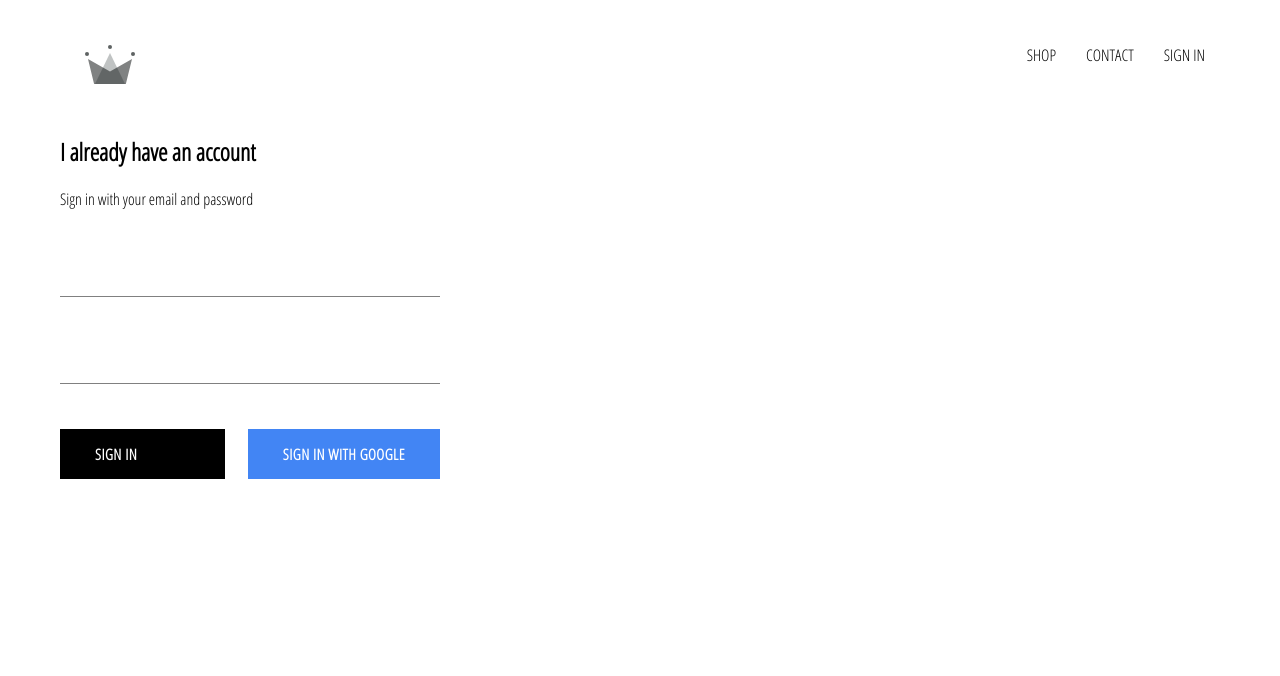
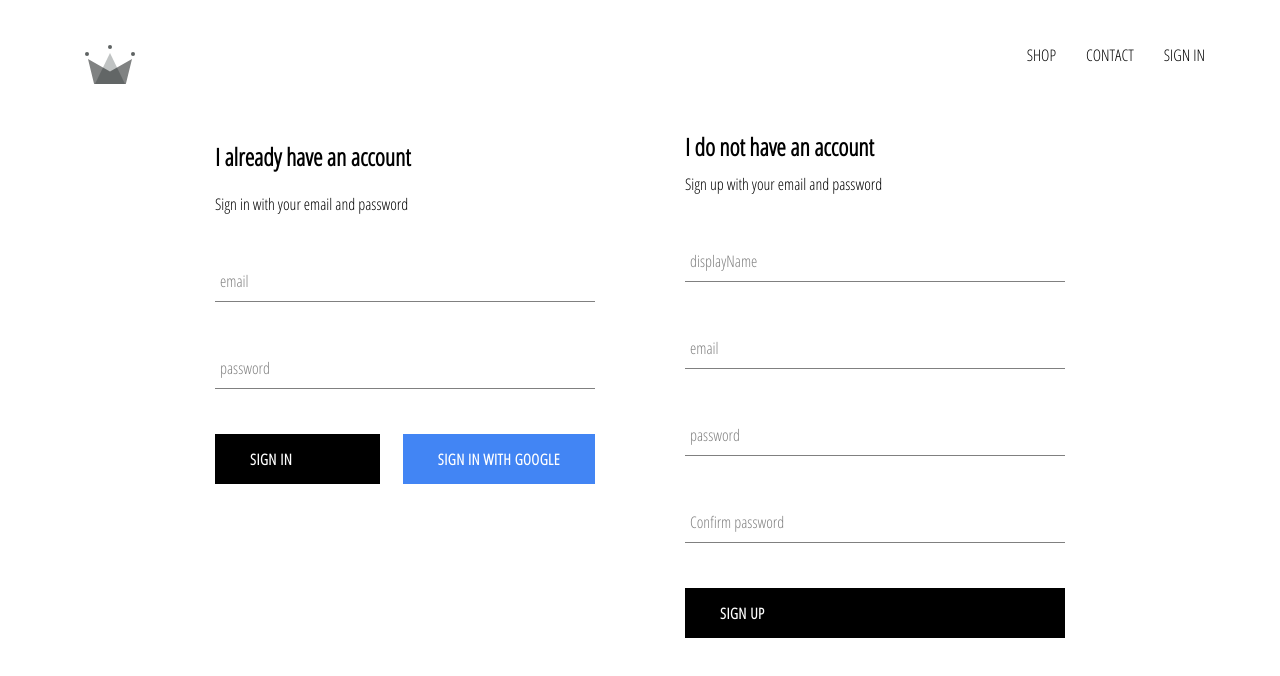
Before and after one commit to xhiron/shopping, a React (Create React App) app: page /signin in a window 1280 px wide. Shown: the top 676 px of the page. Built offline with nearby package versions, Linux system fonts and the light colour scheme; no server answers.

Commit message:
finish signin handling

```diff
--- a/src/App.js
+++ b/src/App.js
@@ -5,7 +5,7 @@
 import { Switch, Route } from "react-router-dom"
 import Header from "./components/header/Header"
 import SignInAndSignUp from "./pages/sign-in-and-sign-up/SignInAndSignUp"
-import { auth } from "./firebase/firebase.utils"
+import { auth, createUserProfileDocument } from "./firebase/firebase.utils"
 class App extends React.Component {
   constructor() {
     super()
@@ -17,8 +17,25 @@
   unsubscribeFromAuth = null
 
   componentDidMount() {
-    this.unsubscribeFromAuth = auth.onAuthStateChanged((user) => {
-      this.setState({ currentUser: user })
+    this.unsubscribeFromAuth = auth.onAuthStateChanged(async (userAuth) => {
+      if (userAuth) {
+        const userRef = await createUserProfileDocument(userAuth)
+        userRef.onSnapshot((snapShot) => {
+          this.setState(
+            {
+              currentUser: {
+                id: snapShot.id,
+                ...snapShot.data(),
+              },
+            },
+            () => {
+              console.log(this.state)
+            }
+          )
+        })
+      } else {
+        this.setState({ currentUser: userAuth })
+      }
     })
   }
 
--- a/src/components/form-input/FormInput.jsx
+++ b/src/components/form-input/FormInput.jsx
@@ -4,7 +4,7 @@
 const FormInput = ({ handleChange, label, ...otherProps }) => (
   <div className="group">
     <input type="text" onChange={handleChange} {...otherProps} className="form-input" />
-    {label ? <label className={`${otherProps.value.length} ?  'shrink' : ''} form-input-label`}></label> : null}
+    {label ? <label className={`${otherProps.value.length} ?  'shrink' : ''} form-input-label`}>{label}</label> : null}
   </div>
 )
 
--- a/src/components/sign-in/SignIn.jsx
+++ b/src/components/sign-in/SignIn.jsx
@@ -2,7 +2,7 @@
 import "./SignIn.scss"
 import FormInput from "../../components/form-input/FormInput"
 import CustomButton from "../custom-button/CustomButton"
-import { signInWithGoogle } from "../../firebase/firebase.utils"
+import { auth, signInWithGoogle } from "../../firebase/firebase.utils"
 
 class SignIn extends React.Component {
   constructor(props) {
@@ -13,8 +13,15 @@
       password: "",
     }
   }
-  handleSubmit = (e) => {
+  handleSubmit = async (e) => {
     e.preventDefault()
+    const { email, password } = this.state
+    try {
+      await auth.signInWithEmailAndPassword(email, password)
+      this.setState({ email: "", password: "" })
+    } catch (error) {
+      console.error(error)
+    }
     this.setState({ email: "", password: "" })
   }
 
@@ -33,7 +40,9 @@
           <FormInput label="email" handleChange={this.handleChange} type="email" name="email" value={this.state.email} required />
           <FormInput label="password" handleChange={this.handleChange} type="password" name="password" value={this.state.password} required />
           <div className="buttons">
-            <CustomButton type="submit">Sign In</CustomButton>
+            <CustomButton onClick={this.handleSubmit} type="submit">
+              Sign In
+            </CustomButton>
             <CustomButton isGoogleSignIn onClick={signInWithGoogle}>
               Sign In With Google
             </CustomButton>
--- /dev/null
+++ b/src/components/sign-up/SignUp.jsx
@@ -0,0 +1,67 @@
+import React from "react"
+import { auth, createUserProfileDocument } from "../../firebase/firebase.utils"
+import CustomButton from "../custom-button/CustomButton"
+import FormInput from "../form-input/FormInput"
+import "./SignUp.scss"
+class SignUp extends React.Component {
+  constructor() {
+    super()
+    this.state = {
+      displayName: "",
+      email: "",
+      password: "",
+      confirmPassword: "",
+    }
+  }
+
+  handleSubmit = async (event) => {
+    event.preventDefault()
+    const { displayName, email, password, confirmPassword } = this.state
+
+    if (password !== confirmPassword) {
+      alert("passwords dont match")
+      return
+    }
+    try {
+      const { user } = await auth.createUserWithEmailAndPassword(email, password)
+      await createUserProfileDocument(user, { displayName })
+      this.setState({
+        displayName: "",
+        email: "",
+        password: "",
+        confirmPassword: "",
+      })
+    } catch (error) {
+      console.error(error)
+    }
+  }
+  handleChange = (event) => {
+    const { name, value } = event.target
+    this.setState({ [name]: value })
+  }
+  render() {
+    const { displayName, email, password, confirmPassword } = this.state
+    return (
+      <div className="sign-up">
+        <h2 className="title">I do not have an account</h2>
+        <span>Sign up with your email and password</span>
+        <form
+          className="sign-up-form"
+          onSubmit={() => {
+            console.log("test")
+          }}
+        >
+          <FormInput label="displayName" required onChange={this.handleChange} type="text" name="displayName" value={displayName} />
+          <FormInput label="email" required onChange={this.handleChange} type="email" name="email" value={email} />
+          <FormInput label="password" required onChange={this.handleChange} type="password" name="password" value={password} />
+          <FormInput label="Confirm password" required onChange={this.handleChange} type="password" name="confirmPassword" value={confirmPassword} />
+          <CustomButton type="submit" onClick={this.handleSubmit}>
+            SIGN UP
+          </CustomButton>
+        </form>
+      </div>
+    )
+  }
+}
+
+export default SignUp
--- /dev/null
+++ b/src/components/sign-up/SignUp.scss
@@ -0,0 +1,9 @@
+.sign-up {
+  display: flex;
+  flex-direction: column;
+  width: 380px;
+}
+
+.title {
+  margin: 10px 0;
+}
--- a/src/firebase/firebase.utils.js
+++ b/src/firebase/firebase.utils.js
@@ -11,6 +11,27 @@
   appId: "1:239216383807:web:7f45af1e54df071332a58a",
 }
 
+export const createUserProfileDocument = async (userAuth, additionalData) => {
+  if (!userAuth) return
+  const userRef = firestore.doc(`users/${userAuth.uid}`)
+  const snapShot = await userRef.get()
+  if (!snapShot.exists) {
+    const { displayName, email } = userAuth
+    const createdAt = new Date()
+    try {
+      await userRef.set({
+        displayName,
+        email,
+        createdAt,
+        ...additionalData,
+      })
+    } catch (error) {
+      console.log("error creating user", error.messsage)
+    }
+  }
+  return userRef
+}
+
 firebase.initializeApp(config)
 
 export const auth = firebase.auth()
--- a/src/pages/sign-in-and-sign-up/SignInAndSignUp.jsx
+++ b/src/pages/sign-in-and-sign-up/SignInAndSignUp.jsx
@@ -1,7 +1,13 @@
 import React from "react"
 import SignIn from "../../components/sign-in/SignIn"
+import SignUp from "../../components/sign-up/SignUp"
 import "./SignInAndSignUp.scss"
 
-const SignInAndSignUp = () => <SignIn />
+const SignInAndSignUp = () => (
+  <div className="sign-in-and-sign-up">
+    <SignIn />
+    <SignUp />
+  </div>
+)
 
 export default SignInAndSignUp
--- a/src/pages/sign-in-and-sign-up/SignInAndSignUp.scss
+++ b/src/pages/sign-in-and-sign-up/SignInAndSignUp.scss
@@ -1,54 +1,6 @@
-$sub-color: grey;
-$main-color: black;
-
-@mixin shrinkLabel {
-  top: -14px;
-  font-size: 12px;
-  color: $main-color;
+.sign-in-and-sign-up {
+  width: 850px;
+  display: flex;
+  justify-content: space-between;
+  margin: 30px auto;
 }
-
-.group {
-  position: relative;
-  margin: 45px 0;
-
-  .form-input {
-    background: none;
-    background-color: white;
-    color: $sub-color;
-    font-size: 18px;
-    padding: 10px 10px 10px 5px;
-    display: block;
-    width: 100%;
-    border: none;
-    border-radius: 0;
-    border-bottom: 1px solid $sub-color;
-    margin: 25px 0;
-
-    &:focus {
-      outline: none;
-    }
-
-    &:focus ~ .form-input-label {
-      @include shrinkLabel();
-    }
-  }
-
-  input[type="password"] {
-    letter-spacing: 0.3em;
-  }
-
-  .form-input-label {
-    color: $sub-color;
-    font-size: 16px;
-    font-weight: normal;
-    position: absolute;
-    pointer-events: none;
-    left: 5px;
-    top: 10px;
-    transition: 300ms ease all;
-
-    &.shrink {
-      @include shrinkLabel();
-    }
-  }
-}
```
Also changed, not shown: 1 other file (tests, documents, lock files or other folders).
